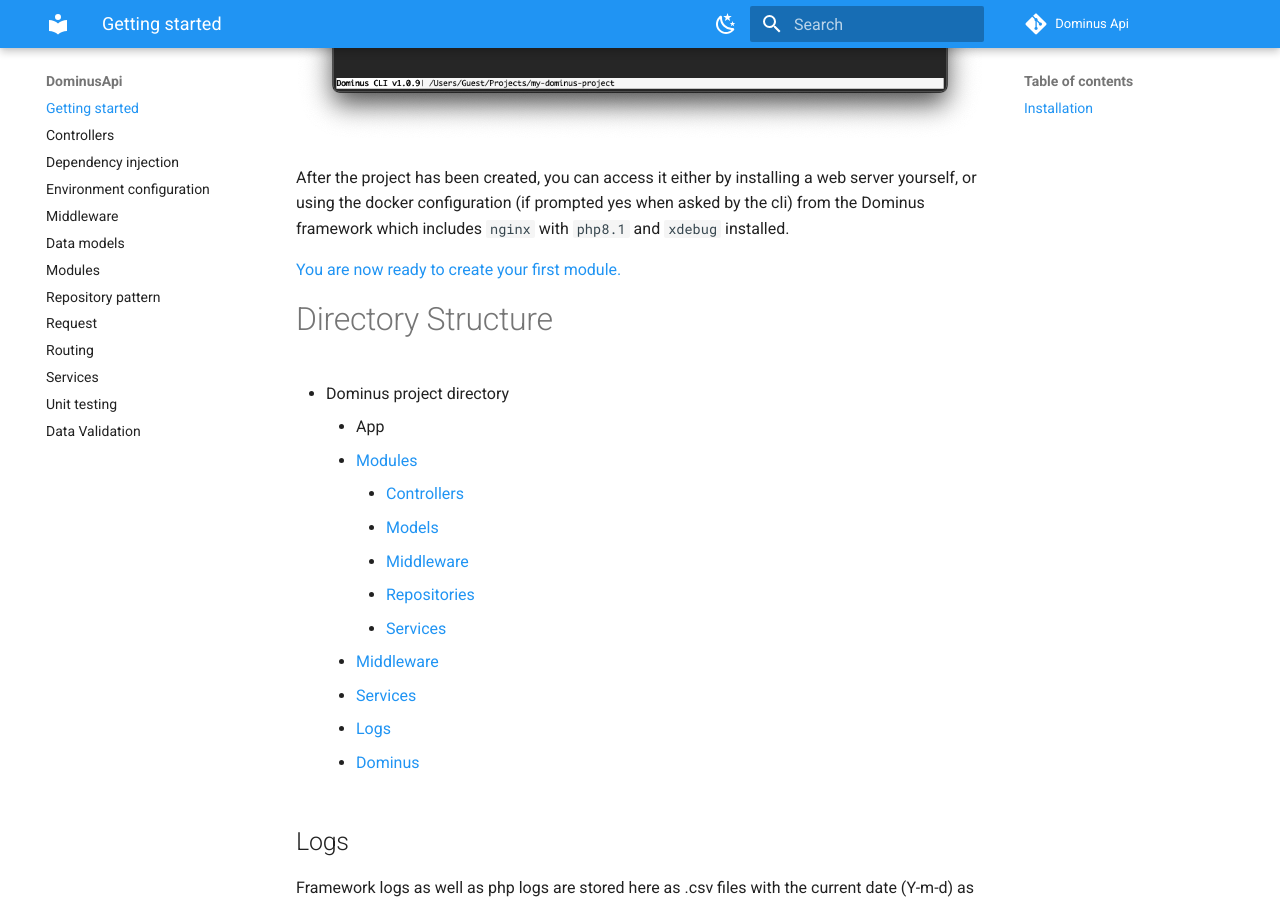
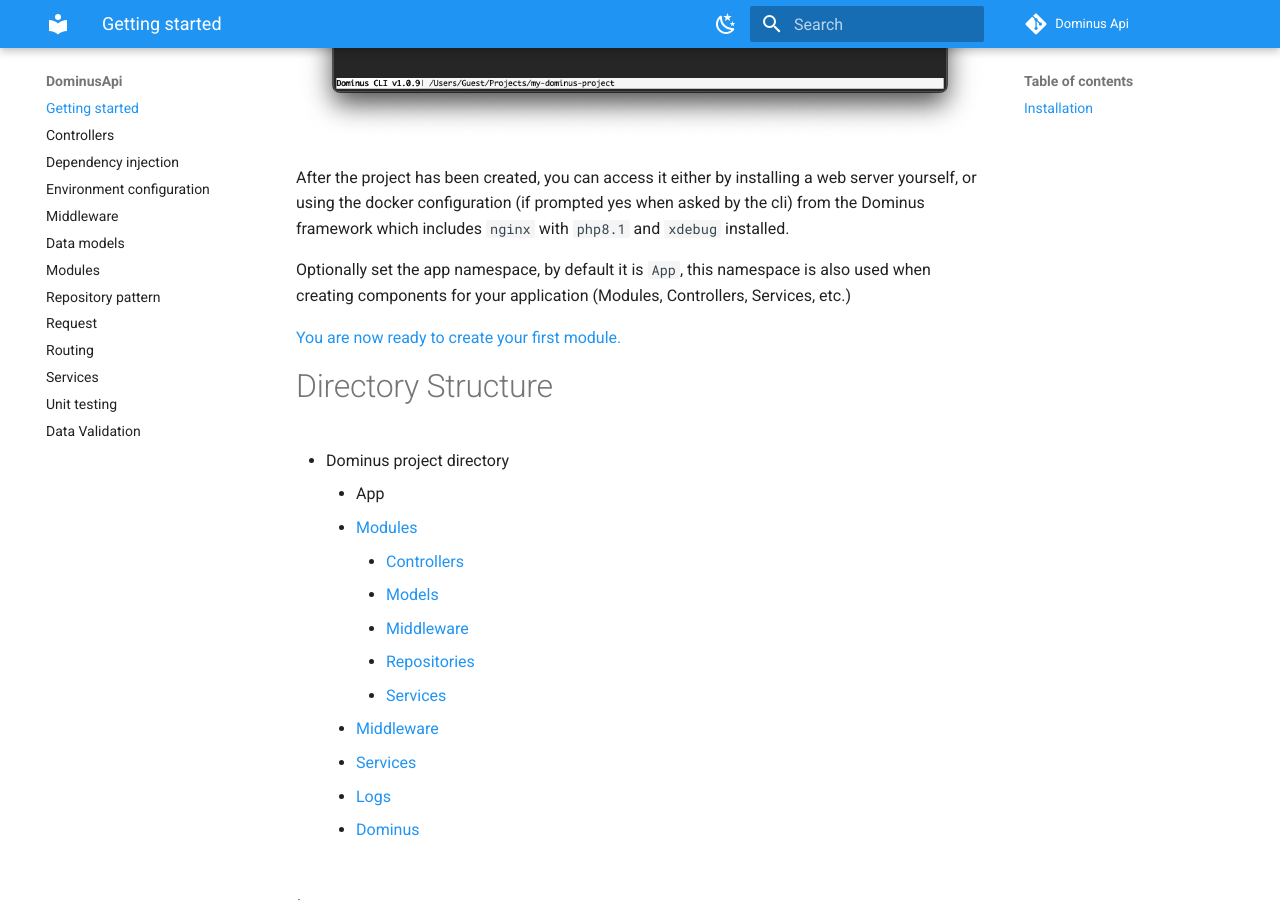
Before and after one commit to daniel1919-00/DominusApi, an MkDocs documentation site: the page built from docs/docs/index.md, in a window 1280 px wide and 900 px high, scrolled down 875 px. Built offline with MkDocs 1.6.1 and Material for MkDocs 9.7.7, drawn with Linux system fonts in a browser that asks for light colours; comment, search, counter and statistics services are not loaded.

Commit message:
update docs

```diff
--- a/docs/docs/index.md
+++ b/docs/docs/index.md
@@ -18,6 +18,8 @@ new my-project
 ![Dominus CLI](img/first-project-cli-1.png "Dominus CLI")
 
 After the project has been created, you can access it either by installing a web server yourself, or using the docker configuration (if prompted yes when asked by the cli) from the Dominus framework which includes `nginx` with `php8.1` and `xdebug` installed.
+
+Optionally set the app namespace, by default it is `App`, this namespace is also used when creating components for your application (Modules, Controllers, Services, etc.)
 
 [You are now ready to create your first module.](modules.md)
 
```
